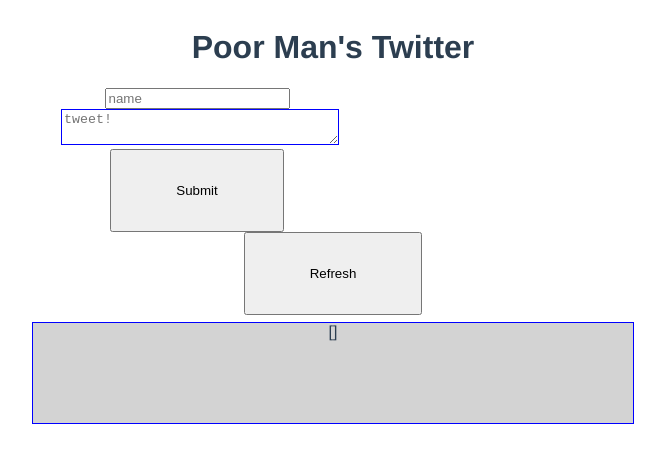
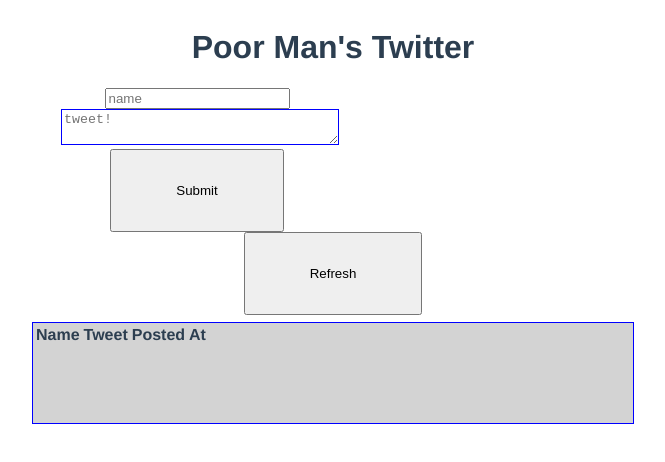
Before and after one commit to karrakis/poor_mans_twitter, a Vue app in the folder vue_root/: page / in a window 1280 px wide. Shown: the top 462 px of the page, without its empty margins (307-972 px from the left). Built offline with nearby package versions, Linux system fonts and the light colour scheme.

Commit message:
display tweets in table

```diff
--- a/vue_root/src/components/Home.vue
+++ b/vue_root/src/components/Home.vue
@@ -5,17 +5,29 @@
       <form class="tweeterbox-form" @submit.prevent="sendTweet">
         <input name="name" v-model="name" class="namebox" placeholder="name"/>
         <textarea name="tweet" v-model="tweet" class="tweeterbox" placeholder="tweet!"/>
-        <button class="submit-button">Submit</button>
+        <button data-testid="postTweetButton" class="submit-button">Submit</button>
       </form>
     </div>
-    <button class="submit-button" @click="fetchTweets">Refresh</button>
+    <button data-testid="getTweetsButton" class="submit-button" @click="fetchTweets">Refresh</button>
     <div class="boxotweets">
-      {{ tweets }}
+      <table>
+        <tr>
+          <th>Name</th>
+          <th>Tweet</th>
+          <th>Posted At</th>
+        </tr>
+        <tr v-for="tweet in tweets" :key="tweet.id">
+          <td>{{tweet.name}}</td>
+          <td>{{tweet.tweet}}</td>
+          <td>{{tweet.timestamp}}</td>
+        </tr>
+      </table>
     </div>
   </div>
 </template>
 
 <script>
+
 export default {
   name: 'Home',
   props: {},
```
Also changed, not shown: 1 other file (tests, documents, lock files or other folders).
